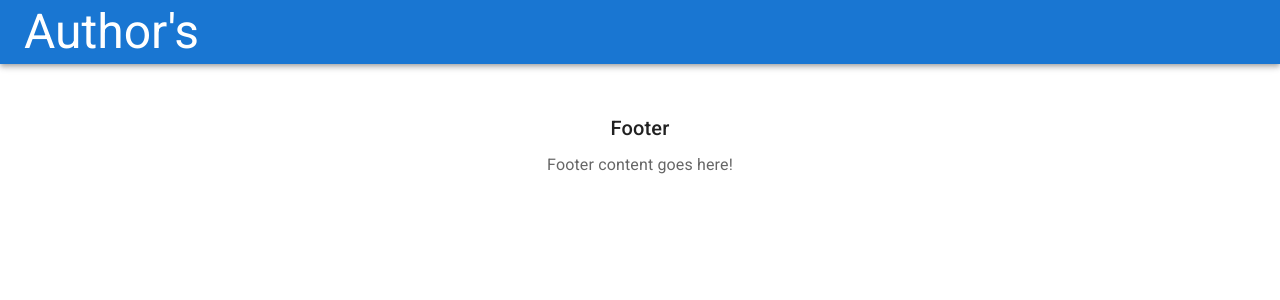
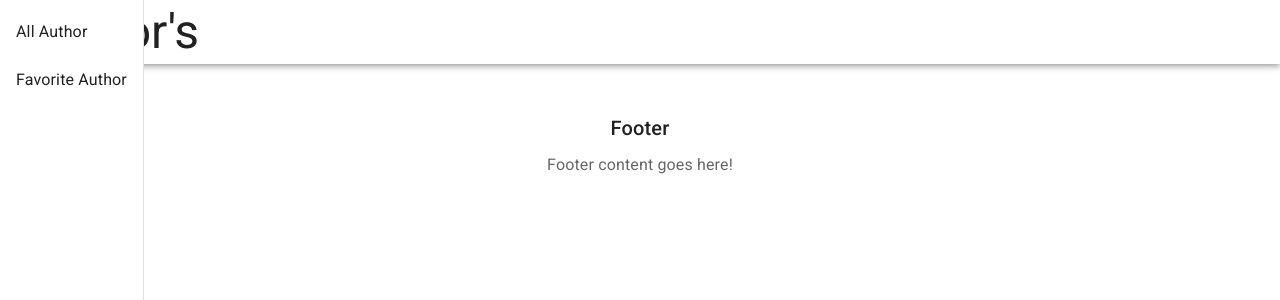
Before and after one commit to alihasan13/assessment--test, a React (Create React App) app: page /favauthor in a window 1280 px wide. Shown: the top 300 px of the page. Built offline with nearby package versions, Linux system fonts and the light colour scheme.

Commit message:
sidebar added

```diff
--- a/src/App.js
+++ b/src/App.js
@@ -5,20 +5,25 @@ import { BrowserRouter as Router, Route, Switch   } from 'react-router-dom';
 import Footer from './Components/Footer'
 import Header from './Components/Header'
 import GetAuthor from './Components/GetAuthor'
+import Drawer from './Components/Drawer'
+import GetFavAuthor from './Components/GetFavAuthor'
 
 function App() {
+
   return (
     <Router>
     <div>
        <Header/>
+       {/* <GetAuthor/> */}
+       <Drawer />
        <div>
          <Switch >
-           <Route exact path = '/author'>
-           <GetAuthor/>
-           </Route>
+
            {/* <Route path = '/favauthor'>
            <GetFavAuthor/>
            </Route> */}
+           <Route exact from="/" render={props => <GetAuthor {...props} />} />
+           <Route exact path="/contact" render={props => <GetFavAuthor {...props} />} />
          </Switch >
        </div>
        <Footer/>
--- /dev/null
+++ b/src/Components/Drawer.js
@@ -0,0 +1,51 @@
+import React from "react";
+import {
+  Drawer as MUIDrawer,
+  ListItem,
+  List,
+  ListItemIcon,
+  ListItemText
+} from "@material-ui/core";
+import { makeStyles } from "@material-ui/core/styles";
+
+import { withRouter } from "react-router-dom";
+
+const useStyles = makeStyles({
+  drawer: {
+    width: "4000px"
+  }
+});
+
+const Drawer = props => {
+  const { history } = props;
+  const classes = useStyles();
+
+  const itemsList = [
+    {
+      text: "All Author",
+      onClick: () => history.push("/")
+    },
+    {
+      text: "Favorite Author",
+      onClick: () => history.push("/favAuthor")
+    },
+
+  ];
+  return (
+    <MUIDrawer variant="permanent" className={classes.drawer} >
+      <List>
+        {itemsList.map((item, index) => {
+          const { text, icon, onClick } = item;
+          return (
+            <ListItem button key={text} onClick={onClick}>
+              {icon && <ListItemIcon>{icon}</ListItemIcon>}
+              <ListItemText primary={text} />
+            </ListItem>
+          );
+        })}
+      </List>
+    </MUIDrawer>
+  );
+};
+
+export default withRouter(Drawer);
--- a/src/Components/GetAuthor.js
+++ b/src/Components/GetAuthor.js
@@ -29,7 +29,7 @@ const GetAuthor = () => {
         setAuthor(data.results);
       });
   };
-  if (author.length === 0) return <div>Loading ....</div>;
+  if (author.length === 0) return <div align="center">Loading ....</div>;
   // const usersPerPage =5;
   // const PagesVisited = pageNumber * usersPerPage;
   // const displayAuthors = author.slice(PagesVisited, PagesVisited+usersPerPage).map((authorsInformation) =>{})
--- a/src/Components/Sidebar.js
+++ b/src/Components/GetFavAuthor.js
@@ -1,6 +1,6 @@
 import React from 'react'
 
-function Sidebar() {
+function GetFavAuthor() {
     return (
         <div>
 
@@ -8,4 +8,4 @@ function Sidebar() {
     )
 }
 
-export default Sidebar
+export default GetFavAuthor
```
Also changed, not shown: src/Components/Header.js (+1 -10 lines).
